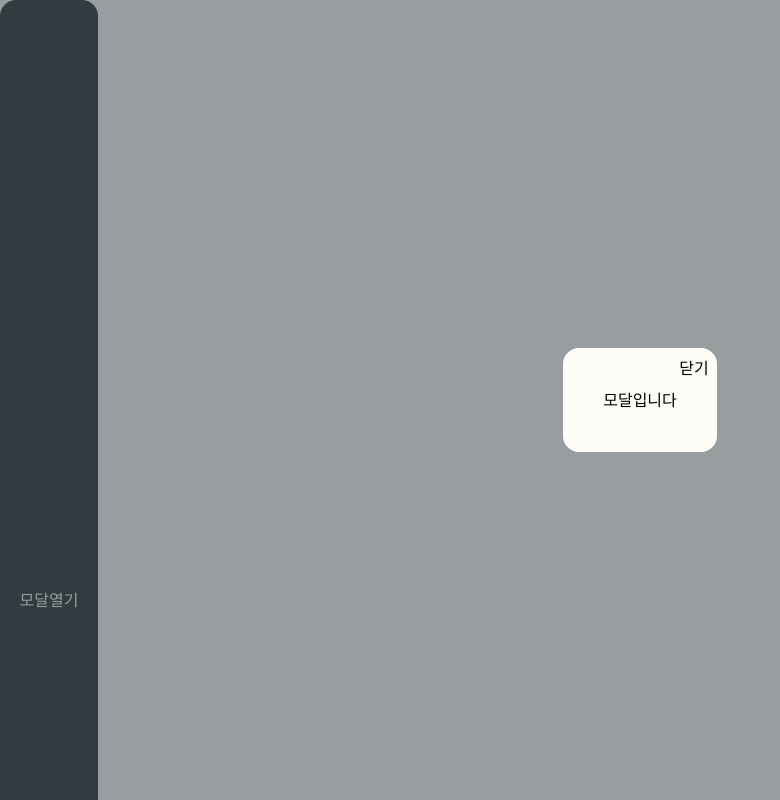
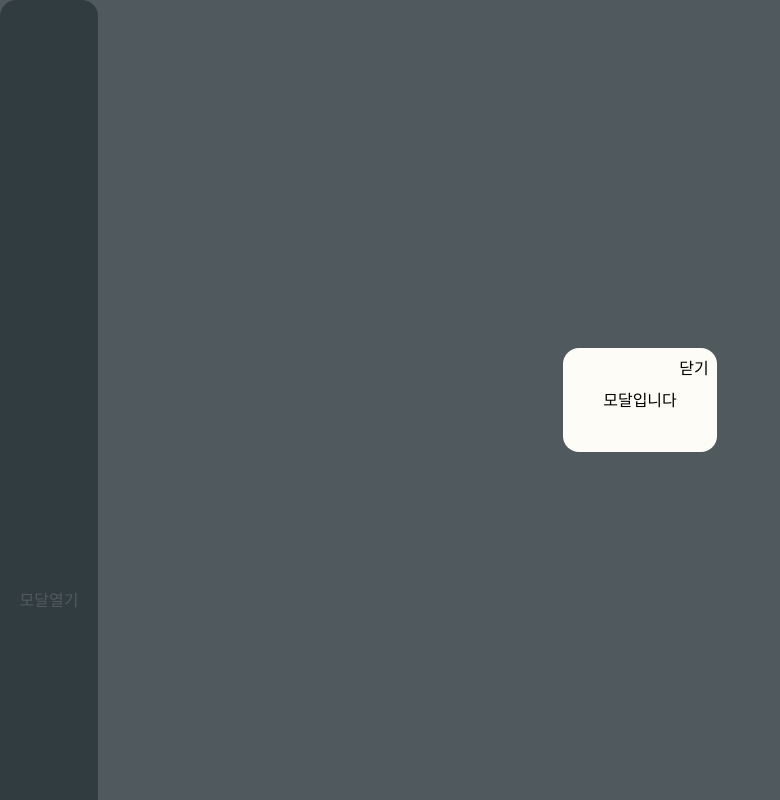
Before and after one commit to mato268/new_SNS, a React (Create React App) app in the folder newsns/: page / in a window 1280 px wide. Both pictures are taken after a click on the button "모달열기". Shown: the top 800 px of the page, without its empty margins (0-780 px from the left). Built offline with nearby package versions, Linux system fonts and the light colour scheme.

Commit message:
feat : hidden으로 수정, 클릭시 닫히는 props

```diff
--- a/newsns/src/App.tsx
+++ b/newsns/src/App.tsx
@@ -1,9 +1,11 @@
-import { useState } from "react";
+import { useState} from "react";
 import Modal from "./components/Modal";
 import ModalPortal from "./components/ModalPortal";
 
 function App() {
   const [open, setOpen] = useState<boolean>(false);
+
+  console.log(open)
 
   return (
     <main>
@@ -14,7 +16,7 @@ function App() {
         모달열기
       </button>
       <ModalPortal>
-        <Modal open={open} onClose={() => setOpen(false)}>모달입니다</Modal>
+        <Modal open={open} onClose={() => setOpen(false)} onClick={() => setOpen(false)}>모달입니다</Modal>
       </ModalPortal>
     </main>
   );
--- a/newsns/src/components/Modal.tsx
+++ b/newsns/src/components/Modal.tsx
@@ -1,24 +1,24 @@
-import React from "react";
+import { ButtonHTMLAttributes, ReactNode } from "react";
 
-interface ModalProps {
+interface ModalProps extends ButtonHTMLAttributes<HTMLDivElement> {
   onClose: () => void;
-  children: React.ReactNode;
+  children: ReactNode;
   open: boolean;
 }
 
-export default function Modal({ open, onClose, children }: ModalProps) {
+export default function Modal({ open, onClose, children, ...rest }: ModalProps) {
 
   return (
     <div
       className={`fixed inset-0 flex justify-center items-center ${
-        open ? "bg-deepdark/50" : "invisible"
+        open ? "bg-deepdark/85" : "hidden"
       }
     `}
-      onClick={onClose}
+    {...rest}
     >
       <div
         className={`bg-white rounded-2xl p-10 max-w-md
-        ${open ? "scale-100 opacity-100" : "scale-110 opacitiy-0"}`}
+        ${open ? "scale-100 opacity-100" : "hidden"}`}
         onClick={e => e.stopPropagation()}
       >
         <button className="absolute top-2 right-2" onClick={onClose}>
```
